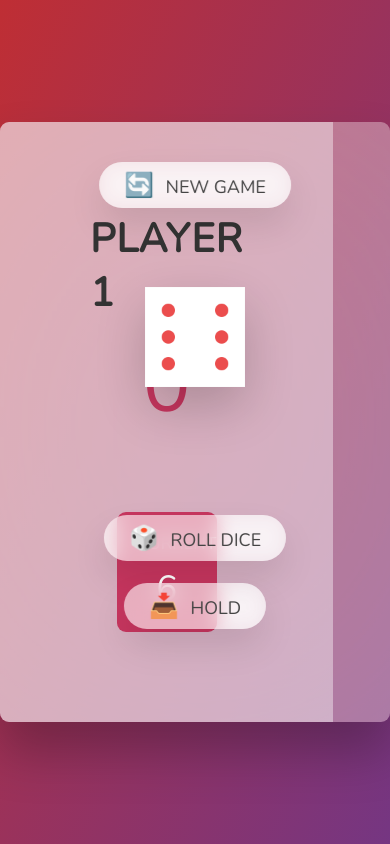
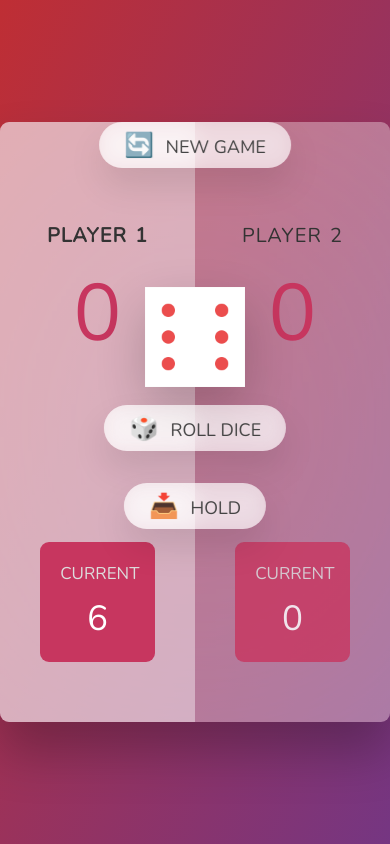
Before and after one commit to dhiraj971999/Dice-Game, a plain HTML site: page index.html in a window 390 px wide. Both pictures are taken after a click on the button "🎲 ROLL DICE". Drawn offline with nearby package versions, Linux system fonts and the light colour scheme; files whose address does not match are found by name.

Commit message:
12/01/23

```diff
--- a/index.html
+++ b/index.html
@@ -26,7 +26,7 @@
         </div>
       </section>
 
-      <img src="dice-5.png" alt="Playing dice" class="dice" />
+      <img src="Images/dice-5.png" alt="Playing dice" class="dice" />
       <button class="btn btn--new">🔄 New game</button>
       <button class="btn btn--roll">🎲 Roll dice</button>
       <button class="btn btn--hold">📥 Hold</button>
--- a/script.js
+++ b/script.js
@@ -51,7 +51,7 @@ btnRoll.addEventListener('click', function () {
 
     // 2. Display dice
     diceEl.classList.remove('hidden');
-    diceEl.src = `dice-${dice}.png`;
+    diceEl.src = `Images/dice-${dice}.png`;
 
     // 3. Check for rolled 1
     if (dice !== 1) {
--- a/style.css
+++ b/style.css
@@ -171,3 +171,33 @@ main {
 .hidden {
   display: none;
 }
+
+
+@media screen and (max-width:1000px) {
+  main{
+    width:80rem;
+  }
+}
+@media screen and (max-width:800px) {
+  main{
+    width:60rem;
+  }
+  .player{
+    padding: 10rem 3rem 6rem 3rem;
+  }
+  .name{
+    font-size: 2rem;
+  }
+  .btn--new {
+    top: 0rem;
+  }
+  .current{
+    width: 85%;
+  }
+  .btn--roll {
+    top: 28.3rem;
+  }
+  .btn--hold {
+    top: 36.1rem;
+  }
+}
```
